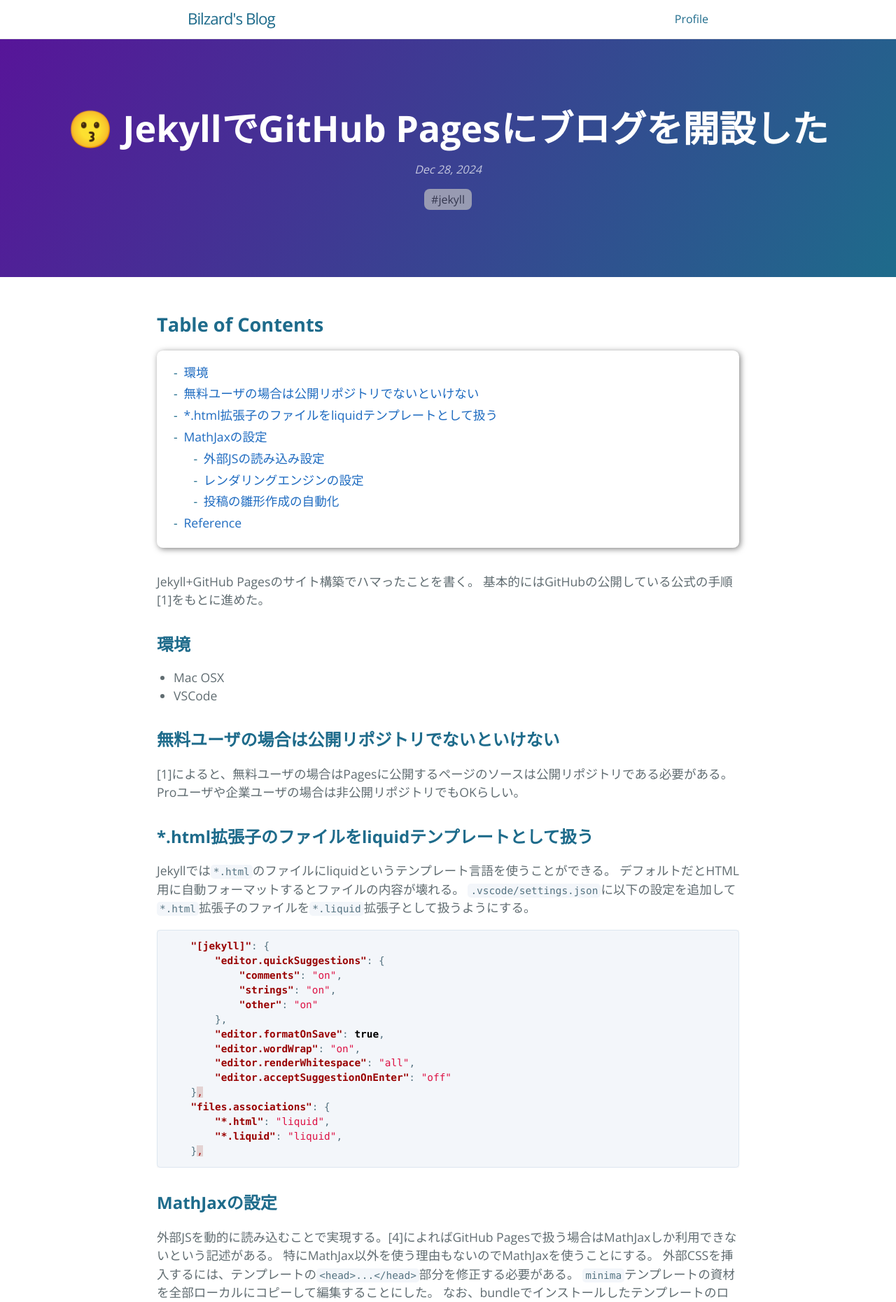
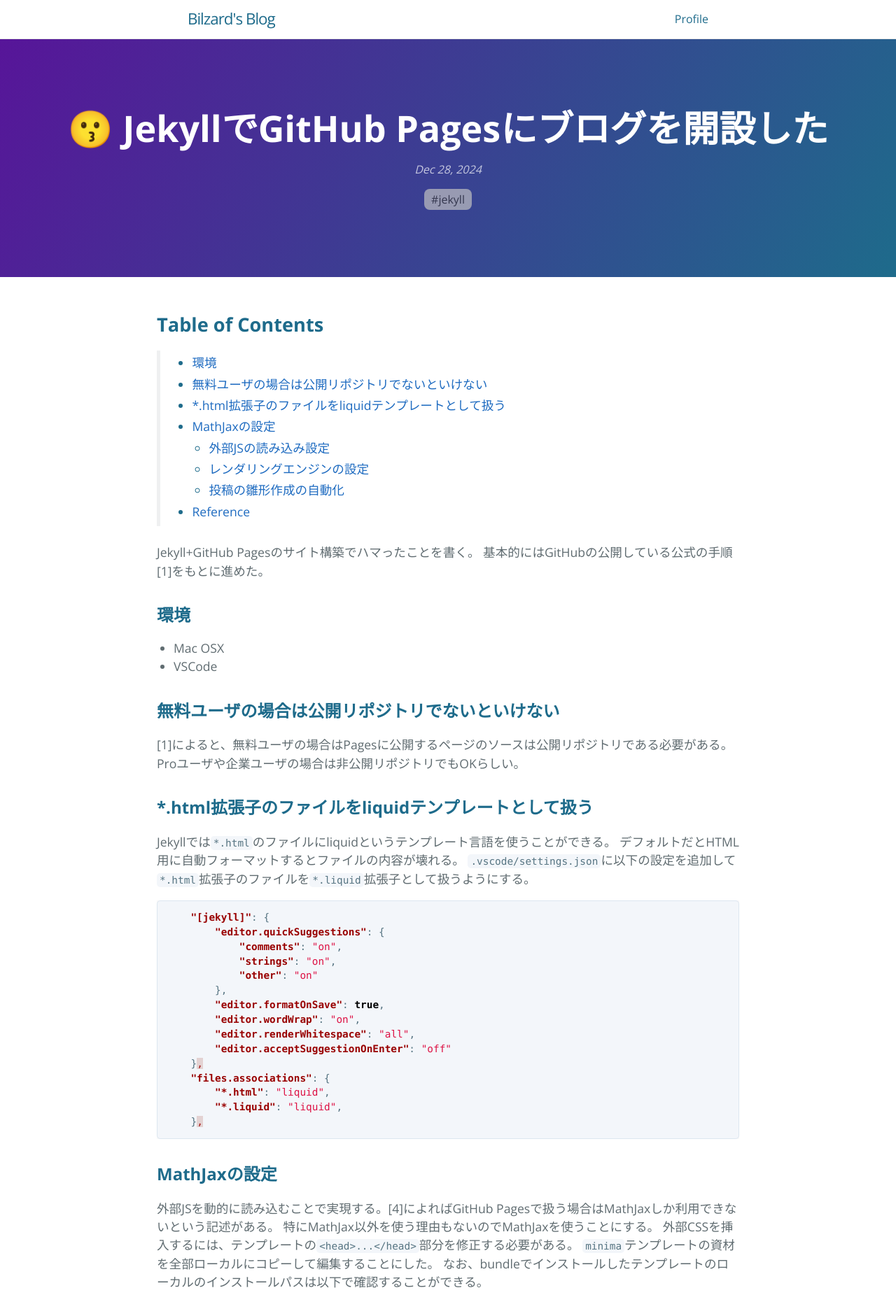
Before and after one commit to bilzard/bilzard.github.io, a Jekyll site: the page built from _posts/2024-12-28-blog-open.md, in a window 1280 px wide. Shown: the top 1861 px of the page at 70% size. Built offline with Jekyll 4.4.1, drawn with Linux system fonts in a browser that asks for light colours; comment, search, counter and statistics services are not loaded.

Commit message:
TOCの見た目をシンプルに

```diff
--- a/_sass/jekyll-theme-cayman-blog.scss
+++ b/_sass/jekyll-theme-cayman-blog.scss
@@ -519,33 +519,35 @@
   margin-top: 2rem;
 }
 
-#toc {
-  border-radius: 0.5em;
-  padding: 1em;
-  box-shadow: 0.1em 0.1em 0.5em rgba(0, 0, 0, 0.5);
-  margin-bottom: 2em;
-  padding-left: 0;
+/*
+ * Table of contents
+ */
+ul.toc {
+  padding-top: 0.25rem;
+  padding-bottom: 0.25rem;
+  padding-left: 1.5em;
+  margin-bottom: 1.5rem;
+  position: relative;
 }
 
-ul.toc {
-  list-style-type: none;
-  padding-left: 0;
-  > li {
-    margin-bottom: 0.5em;
-    > ul {
-      margin-left: 0.25em;
-      list-style-type: none;
-    }
-  }
+ul.toc::before {
+  content: "";
+  position: absolute;
+  top: 0;
+  left: 0;
+  bottom: 0;
+  width: 5px;
+  background-color: $hr-border-color;
 }
-ul.toc li::before {
-  content: "-";
-  margin-right: 0.5em;
+
+ul.toc a + ul {
+  margin-top: 0.25rem;
+}
+
+ul.toc li {
+  margin-bottom: 0.25rem;
+}
+
+ul.toc li::marker {
   color: $section-headings-color;
 }
-ul.toc li {
-  margin-bottom: 0.25em;
-  > a + ul {
-    margin-top: 0.25em;
-  }
-}
```
